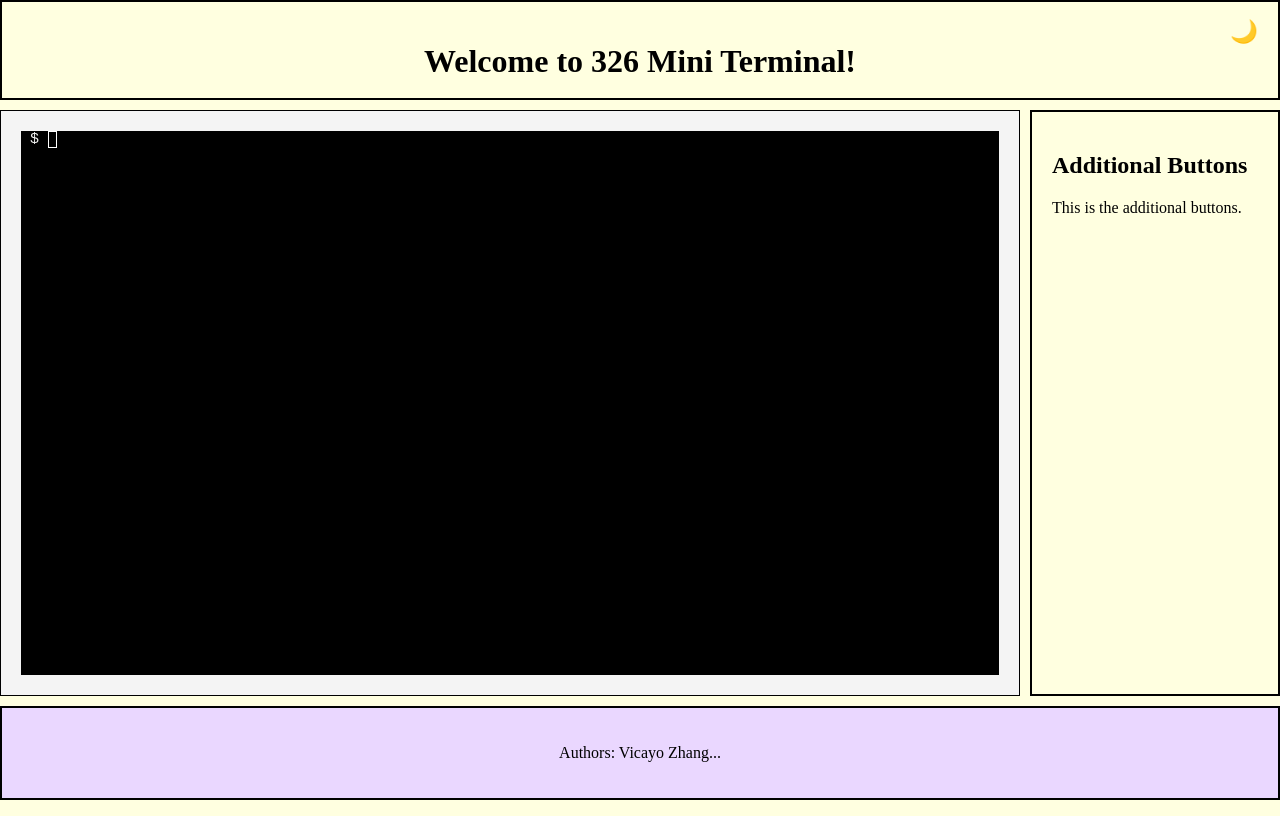
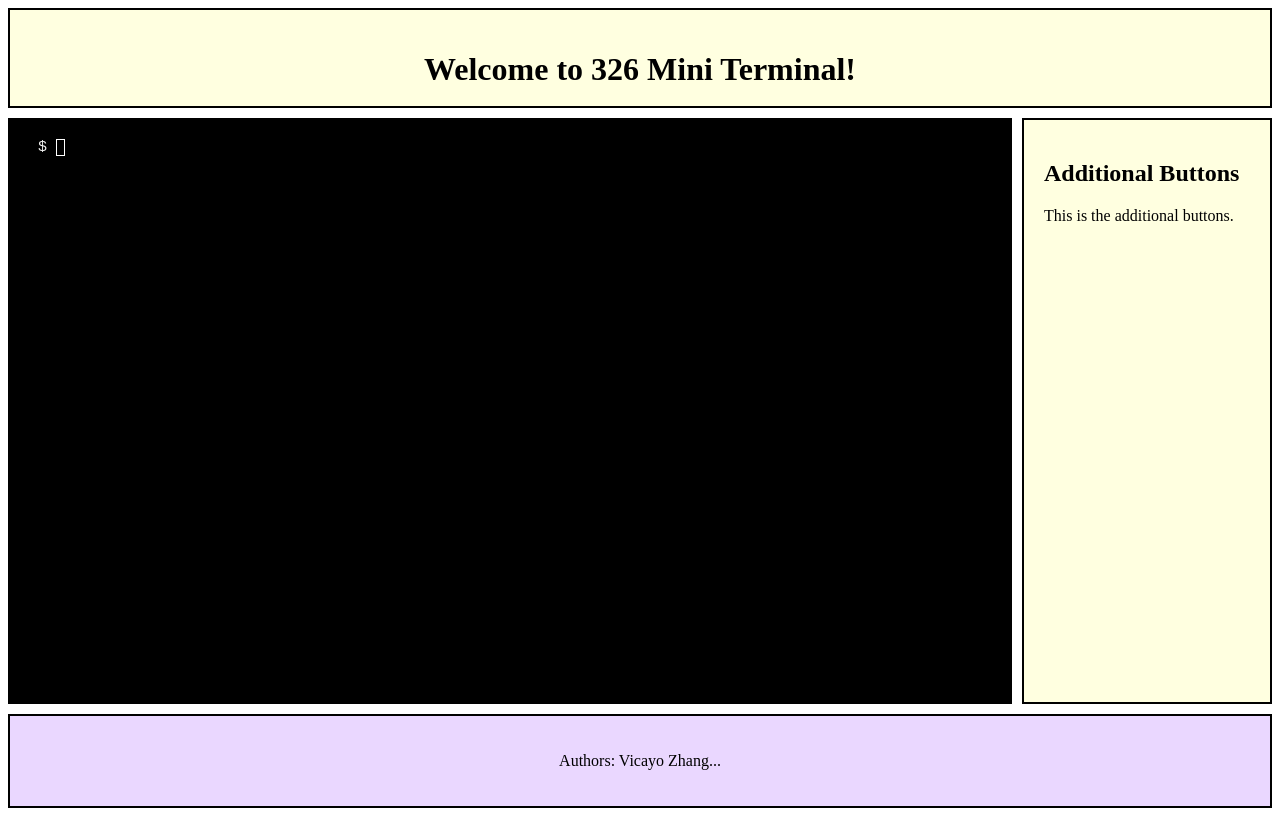
Before and after one commit to VicayoMua/326_Mini_Terminal, a website: page index.html in a window 1280 px wide. Drawn offline with Linux system fonts and the light colour scheme.

Commit message:
Revert "light/dark mode first draft"
This reverts commit 34a817e128676dd1c376409147ea89c56169b02a.

```diff
--- a/index.css
+++ b/index.css
@@ -1,103 +1,44 @@
-:root {
-    --bg-color: lightyellow;
-    --text-color: black;
-    --terminal-bg: #f4f4f4;
-    --terminal-text: #111;
-    --sidebar-bg: lightyellow;
-    --footer-bg: #EAD7FF;
-    --footer-text: black;
-    --xterm-bg: #f4f4f4;
-    --xterm-text: #111;
-  }
+/*
+* **************************************************************************************************************
+*
+*                                           START OF MY TS FILE
+*
+* **************************************************************************************************************
+* */
 
-  body.dark-mode {
-    --bg-color: #1e1e1e;
-    --text-color: #eee;
-    --terminal-bg: #1a1a1a;
-    --terminal-text: #f0f0f0;
-    --sidebar-bg: #333;
-    --footer-bg: #2b2b2b;
-    --footer-text: #aaa;
-    --xterm-bg: #1a1a1a;
-    --xterm-text: #e0e0e0;
-  }
-
-  body {
-    background-color: var(--bg-color);
-    color: var(--text-color);
-    transition: background-color 0.3s, color 0.3s;
-    margin: 0;
-    padding: 0;
-  }
-
-  .theme-toggle {
-    display: none;
-  }
-
-  .mode-toggle {
-    position: fixed;
-    top: 10px;
-    right: 10px;
-    background: transparent;
-    color: var(--text-color);
-    padding: 8px 12px;
-    border-radius: 5px;
-    cursor: pointer;
-    font-size: 1.4em;
-    z-index: 1000;
-    border: none;
-    user-select: none;
-  }
-
-  .mode-toggle .sun {
-    display: none;
-  }
-
-  .mode-toggle .moon {
-    display: inline;
-  }
-
-  #theme-toggle:checked + .mode-toggle .sun {
-    display: inline;
-  }
-
-  #theme-toggle:checked + .mode-toggle .moon {
-    display: none;
-  }
 
 .main-page {
     display: grid;
     grid-template-columns: 1fr 250px;
     grid-template-rows: 100px 1fr;
     gap: 10px;
-    height: 100vh;
+    height: 100vh; /* Full viewport height */
 }
 
 .header {
+    /* grid-column: the header to start at the first vertical grid line and end at the third. */
     grid-row: 1;
     grid-column: 1 / 3;
-    background-color: var(--bg-color);
+    background-color: lightyellow;
     padding: 20px;
     border: 2px solid black;
     text-align: center;
-    color: var(--text-color);
 }
 
 .terminal-container {
     grid-row: 2;
     grid-column: 1;
-    background-color: var(--terminal-bg);
-    color: var(--terminal-text);
+    background-color: black;
     padding: 20px;
     border: 1px solid black;
-    font-family: monospace;
+    /*display: inline-block;*/
+    /*vertical-align: top;*/
 }
 
 .additional-buttons {
     grid-row: 2;
     grid-column: 2 / 3;
-    background-color: var(--sidebar-bg);
-    color: var(--text-color);
+    background-color: lightyellow;
     padding: 20px;
     border: 2px solid black;
 }
@@ -105,8 +46,8 @@
 .footer {
     grid-row: 3;
     grid-column: 1 / 3;
-    background-color: var(--footer-bg);
-    color: var(--footer-text);
+    background-color: #EAD7FF;
+    color: black;
     padding: 20px;
     border: 2px solid black;
     text-align: center;
--- a/index.html
+++ b/index.html
@@ -9,17 +9,12 @@
 </head>
 <body>
 
-<input type="checkbox" id="theme-toggle" class="theme-toggle" hidden>
-<label for="theme-toggle" class="mode-toggle">
-    <span class="sun">☀️</span>
-    <span class="moon">🌙</span>
-</label>
-
 <div class="main-page">
 
     <div class="header">
         <h1>Welcome to 326 Mini Terminal!</h1>
     </div>
+
     <div class="terminal-container" id="terminal-container"></div>
 
     <div class="additional-buttons">
@@ -53,14 +48,6 @@
 <script src="src/terminal_setup_command_mkdir.js"></script>
 <script src="src/terminal_setup_command_rename.js"></script>
 <script src="src/terminal_setup_command_edit.js"></script>
-
-<script>
-    const themeToggle = document.getElementById('theme-toggle');
-    themeToggle.addEventListener('change', () => {
-        document.body.classList.toggle('dark-mode', themeToggle.checked);
-    });
-</script>
-
 
 
 <!--
```
Lines whose indentation alone changed are shown as unchanged.
